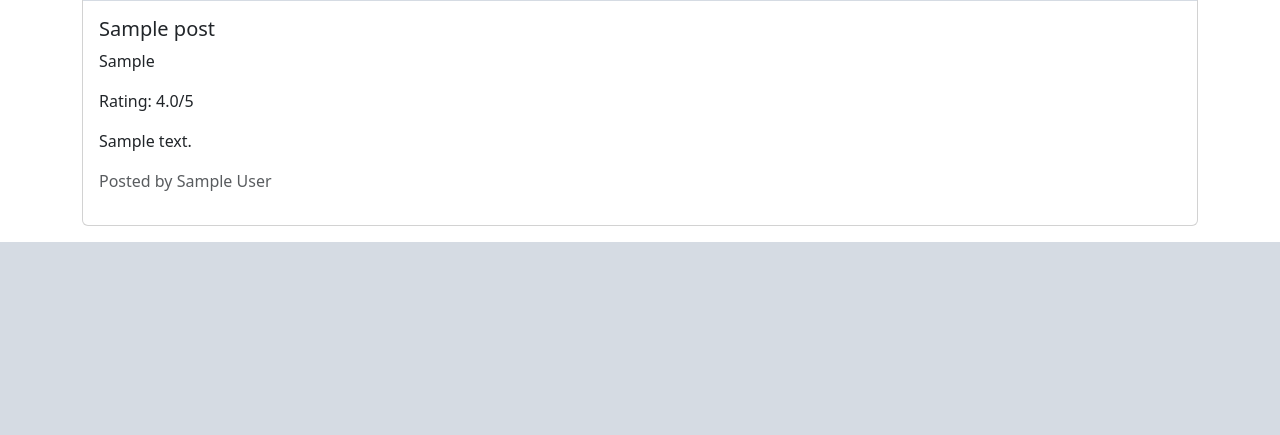
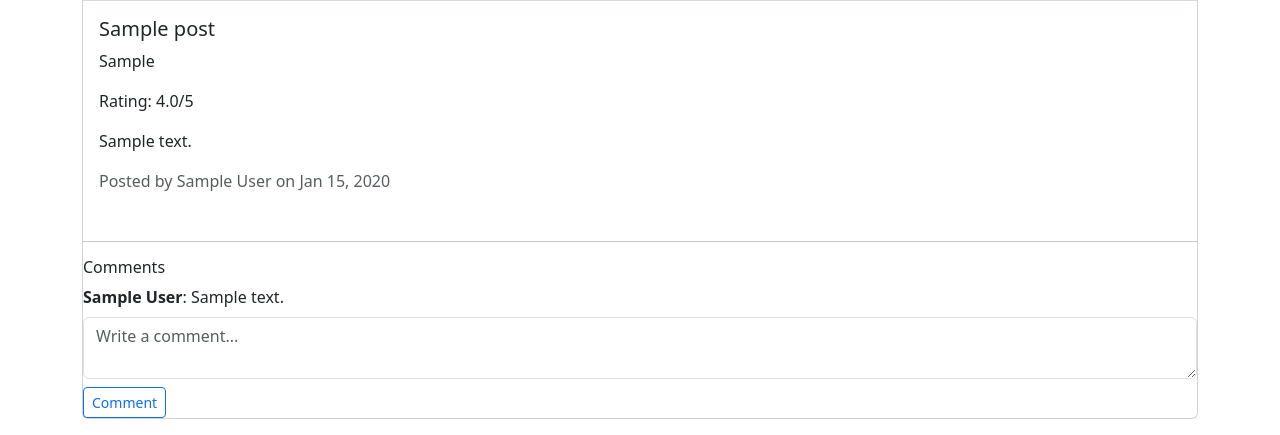
Before and after one commit to thawlinnoo/tasteboard, a Flask app: page / in a window 1280 px wide. Shown: the part 1144-1579 px from the top of the page. Before the commit the page ends 1386 px from the top, so only its background shows below. Run offline with Flask 3, Linux system fonts and the light colour scheme; a user stored in the database is signed in; tables that the repository leaves empty hold one stand-in row (values such as "Sample post"); grey boxes marked "Sample" are stand-in pictures; some libraries are stand-ins or nearby versions.

Commit message:
Add restaurant comments

```diff
--- a/app.py
+++ b/app.py
@@ -7,6 +7,8 @@ from wtforms import StringField, PasswordField, SubmitField, EmailField, TextAre
 from wtforms.validators import DataRequired, Length, NumberRange
 from flask_login import LoginManager, UserMixin, login_user, logout_user, current_user
 from datetime import datetime, timezone
+
+
 
 app = Flask(__name__) #creates the flask app object nad store it in variable app
 app.config["SECRET_KEY"] = "dev-secret-key"
@@ -21,6 +23,9 @@ app.config["SQLALCHEMY_DATABASE_URI"] = "sqlite:///tasteboard.db" #create or use
 
 db = SQLAlchemy(app) #connect Flask app with db
 
+#--------------------------------
+
+# table blueprints classes
 class User(UserMixin, db.Model): #creating blueprints for tables, python models that describe the db tables. UserMixin allow flask to use some methods, especially we need to get the user_id once the user logged in. so UserMixin allow to get user_id from this class and use it in flask-login.
     __tablename__ = "users"
     id = db.Column(db.Integer, primary_key=True)
@@ -32,9 +37,6 @@ class User(UserMixin, db.Model): #creating blueprints for tables, python models
     posts = db.relationship("RestaurantPost", back_populates="author") #relationships are python shortcut to access linked data between tables in code
     comments = db.relationship("Comment", back_populates="author")
 
-@login_manager.user_loader #after the flask-login saved the logged_in user_id by using UserMixin, it finds and get the whole user object from database by using user_loader, especially when user refresh page or load another page or app need to used saved user_id to know who is currently logged in, flask-login already saved the logged_in user's id in session
-def load_user(user_id):
-    return User.query.get(int(user_id))
 
 class RestaurantPost(db.Model):
     __tablename__ = "restaurant_posts"
@@ -63,9 +65,20 @@ class Comment(db.Model):
     author = db.relationship("User", back_populates="comments")
     restaurant_post = db.relationship("RestaurantPost", back_populates="comments")
 
+#-----------------------
+
+
 with app.app_context(): #using app_context method, create tables in db by using all the db.model classes set in flask app
     db.create_all()
 
+@login_manager.user_loader #after the flask-login saved the logged_in user_id by using UserMixin, it finds and get the whole user object from database by using user_loader, especially when user refresh page or load another page or app need to used saved user_id to know who is currently logged in, flask-login already saved the logged_in user's id in session
+def load_user(user_id):
+    return User.query.get(int(user_id))
+
+
+#---------------------------
+
+#form blueprints
 class RegisterForm(FlaskForm): #create the blueprint of the form
     name = StringField("Name", validators=[DataRequired()])
     email = StringField("Email", validators=[DataRequired()])
@@ -85,12 +98,21 @@ class RestaurantPostForm(FlaskForm):
     review = TextAreaField("Review", validators=[DataRequired()])
     submit = SubmitField("Post")
 
+class CommentForm(FlaskForm):
+    text = TextAreaField("Comment", validators=[DataRequired()])
+    submit = SubmitField("Comment")
 
+
+#----------------------------
+
+
+#routes
 
 @app.route("/") #homepage, connect url / to function below
 def home():
     posts = RestaurantPost.query.order_by(RestaurantPost.date_posted.desc()).all() #load all the posts from db ordered by desc date and put into variable posts,
-    return render_template("index.html", posts=posts) #flask load index.html and process jinja codes inside it and return as html response and show in web browser
+    comment_form = CommentForm()
+    return render_template("index.html", posts=posts, comment_form=comment_form) #flask load index.html and process jinja codes inside it and return as html response and show in web browser
 
 @app.route("/register", methods=["GET", "POST"]) #post method here is to receive the data send from html
 def register():
@@ -180,5 +202,28 @@ def new_post():
 
     return render_template("new_post.html", form=form)
 
+@app.route("/posts/<int:post_id>/comments", methods=["GET", "POST"]) #"<int:post_id>"get the post_id that user write comment on, post_id will be get from index.html
+def add_comment(post_id):
+    if not current_user.is_authenticated:
+        flash("Please log in to comment.")
+        return redirect(url_for("login"))
+    form = CommentForm()
+    if form.validate_on_submit():
+        comment = Comment(
+            text=form.text.data,
+            user_id=current_user.id,
+            restaurant_post_id=post_id
+        )
+        db.session.add(comment)
+        db.session.commit()
+
+        flash("Comment added successfully")
+    return redirect(url_for("home"))
+
+
+
+
+
+
 if __name__ == "__main__": #to check whether the file is running directly from this file.
     app.run(debug=True) #to reload the local server every time we save the file after editing
--- a/templates/index.html
+++ b/templates/index.html
@@ -28,9 +28,36 @@
                   <p class="card-text">Rating: {{ post.rating }}/5</p>
                   <p class="card-text">{{ post.review }}</p>
                   <!-- post.author.name uses the relationships that is set in class RestaurantPost -->
-                  <p class="text-muted">Posted by {{ post.author.name }}</p>
+                  <p class="text-muted">Posted by {{ post.author.name }} on {{ post.date_posted.strftime("%b %d, %Y") }}</p>
               </div>
-          </div>
+              <hr>
+              <h6>Comments</h6>
+              <!-- I can do post.comments, comment.author.name, comment.text because I already set the relationships in classes -->
+              {% if post.comments %}
+                {% for comment in post.comments %}
+                  <div class="mb-2">
+                    <strong>{{ comment.author.name }}</strong>:
+                    {{ comment.text }}
+                  </div>
+                {% endfor %}
+              {% else %}
+                  <p class="text-muted">No comments yet.</p>
+              {% endif %}
+
+              <!-- send the commented post_id back to the route url with function "add_comment"  -->
+              <form method="POST" action="{{ url_for('add_comment', post_id=post.id) }}">
+                {{ comment_form.hidden_tag() }}
+
+                <div class="mb-2">
+                  <!-- get the comment_form object we return from def home -->
+                  {{ comment_form.text(class="form-control", rows="2", placeholder="Write a comment...") }}
+                </div>
+
+                {{ comment_form.submit(class="btn btn-sm btn-outline-primary") }}
+              </form>
+
+
+          </div
       {% endfor %}
     {% else %}
     <p>No restaurant posts yet.</p>
```
